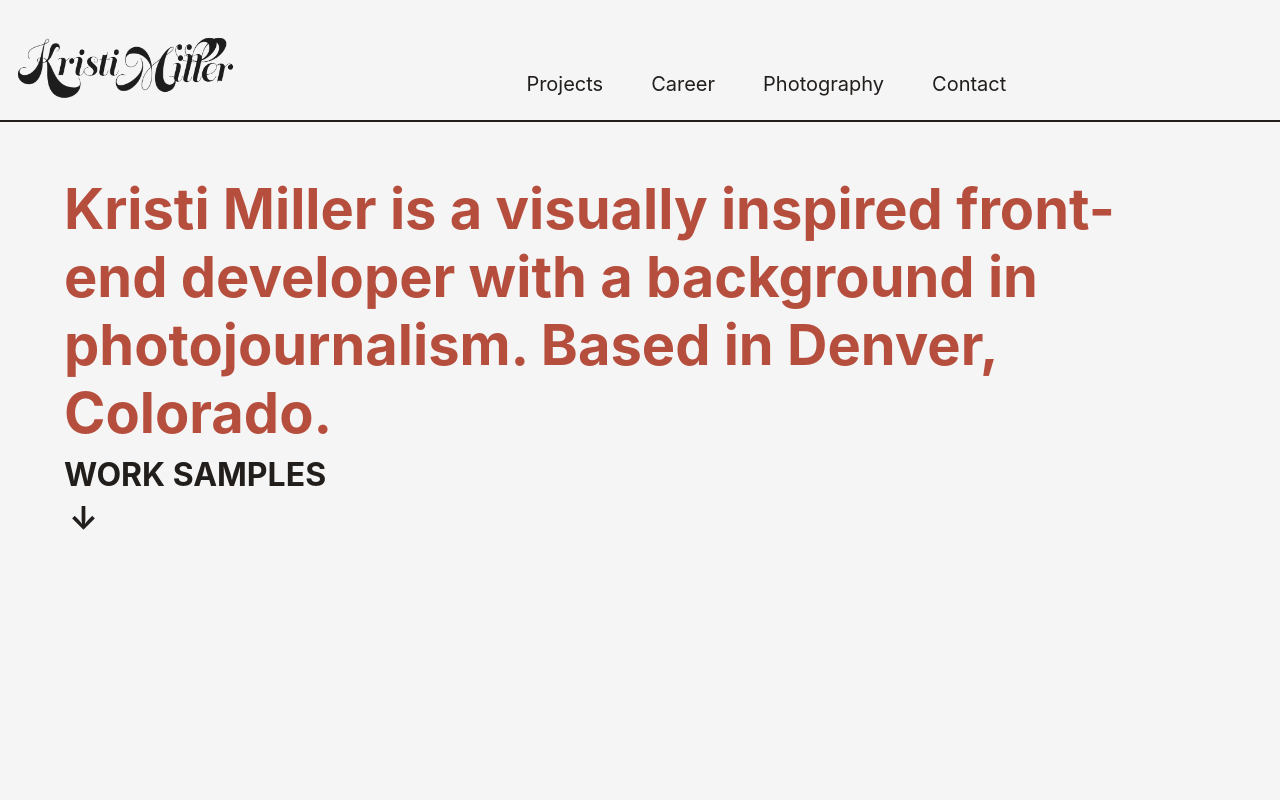
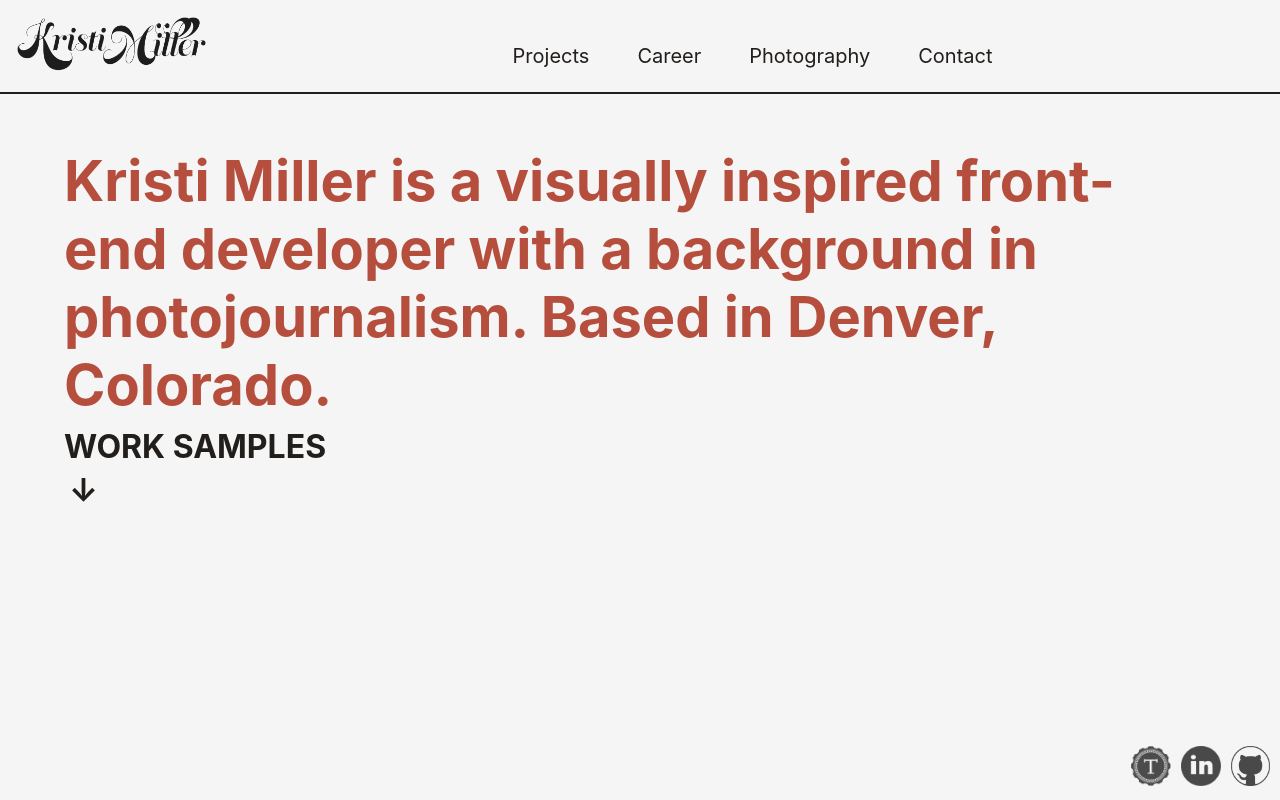
Before and after one commit to Kristiannmiller/km-portfolio, a React (Create React App) app: page / in a window 1280 px wide. Shown: the top 800 px of the page. Built offline with nearby package versions, Linux system fonts and the light colour scheme; a web font is replaced by a local one.

Commit message:
Add styles to footer

```diff
--- a/src/App/App.css
+++ b/src/App/App.css
@@ -2,15 +2,18 @@
 
 }
 .logo {
-  height: 8vh;
+  height: 3.5rem;
   padding: 2vh;
 }
 .smLogo {
   display: none;
 }
 header {
-  height: 15vh;
+  height: 10%;
   display: flex;
+  position: sticky;
+  top: 0;
+  z-index: 3;
   flex-direction: row;
   flex-wrap: wrap;
   text-align: center;
@@ -19,20 +22,24 @@ header {
   background-color: #f5f5f5;
 }
 footer {
-  height: 8vh;
-  display: none;
-  flex-direction: row;
-  flex-wrap: wrap;
-  text-align: center;
-  border-top: 2px solid #211e1c;
-  align-items: flex-start;
-  background-color: #f5f5f5;
+  height: 5%;
+  width: 100%;
+  display: flex;
+  position: sticky;
+  bottom: 0;
+  z-index: 3;
+  opacity: 70%;
 }
 .footerWrap {
+  width: 100%;
   padding: 5px;
   display: flex;
   flex: auto;
   height: auto;
+  flex-direction: row-reverse;
+  flex-wrap: wrap;
+  text-align: center;
+  align-items: flex-end;
 }
 .footerWrap .socialLogo {
   padding: 5px;
@@ -60,22 +67,12 @@ footer {
   flex: auto;
   width: 45vw;
 }
-.socialLogo {
-  padding: 1vh;
-  height: 5vh;
-}
-.socialWrap {
-  padding: 1vh;
-  display: flex;
-  flex-direction: row-reverse;
-  flex: auto;
-}
 main {
-  height: 85vh;
+  height: 85%;
   background-color: #f5f5f5;
   overflow: scroll;
 }
-@media screen and (max-width: 1000px) {
+/* @media screen and (max-width: 1000px) {
   .nav {
     padding: 2vh;
   }
@@ -140,4 +137,4 @@ main {
   .nav {
     font-size: 1rem;
   }
-}
+} */
```
